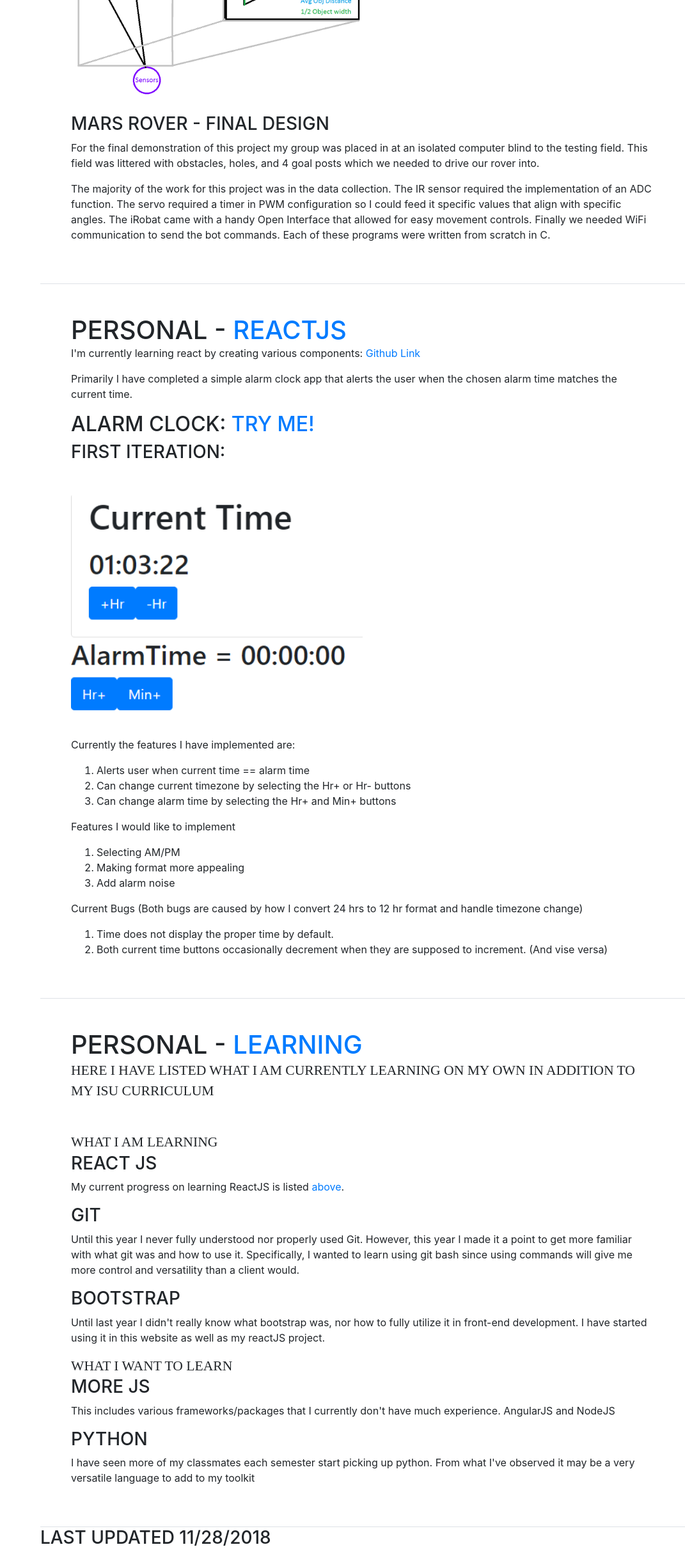
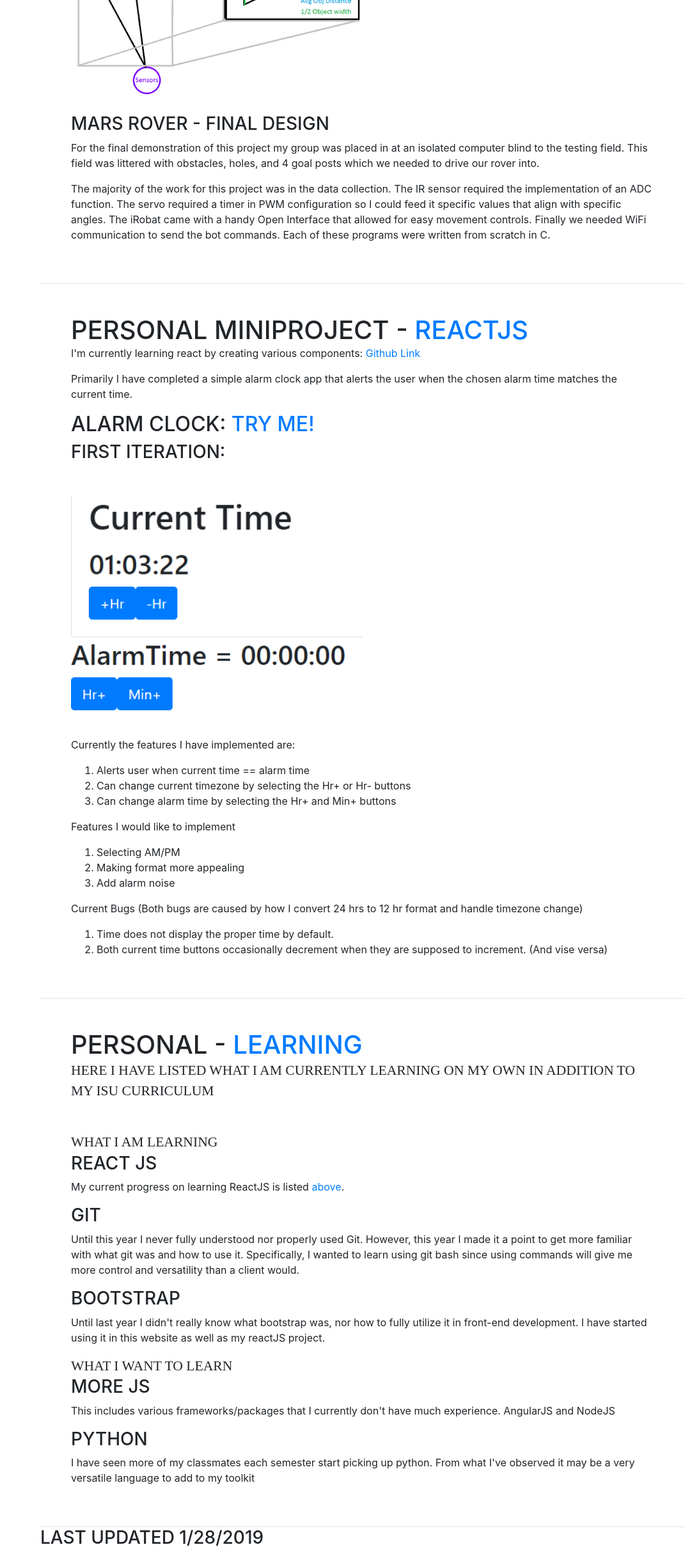
Before and after one commit to KeatonDJ/KeatonDJ.github.io, a website with bundled scripts: page projectsPage.html in a window 1280 px wide. Shown: the part 4406-6835 px from the top of the page at 64% size, without its empty margins (209-1280 px from the left). Built offline with nearby package versions, Linux system fonts and the light colour scheme; a web font is replaced by a local one.

Commit message:
Updated time stamp and renamed reactjs project to MiniProject

```diff
--- a/projectsPage.html
+++ b/projectsPage.html
@@ -188,7 +188,7 @@
 		<div class="container-fluid p-0">
 			<section class="resume-section p-3 p-lg-5 d-flex d-column" id="reactjs">
 				<div class="my-auto">
-					<h1 class="mb-0">Personal -
+					<h1 class="mb-0">Personal MiniProject -
 						<span class="text-primary">ReactJS</span>
 					</h1>
 					<p>I'm currently learning react by creating various components: <a href="https://github.com/KeatonDJ/learningReact">Github Link</a></p>
@@ -242,7 +242,7 @@
 				</div>
 			</section>
 
-				<h3>Last Updated 11/28/2018</h3>
+				<h3>Last Updated 1/28/2019</h3>
 			</div>
 
 
```
